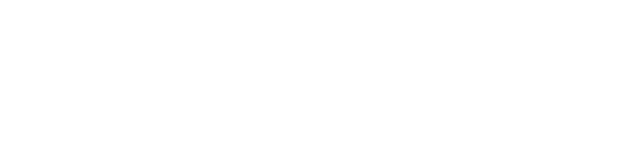
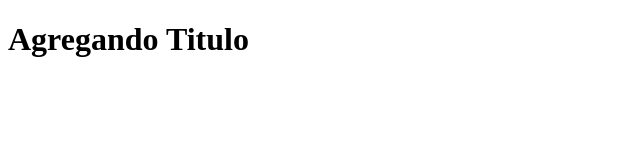
Before and after one commit to leoantonios/proyectogrup, a plain HTML site: page index.html in a window 1280 px wide. Shown: the whole page, without its empty margins (0-640 px from the left). Drawn offline with Linux system fonts and the light colour scheme.

Commit message:
Agregando Titulo

```diff
--- a/index.html
+++ b/index.html
@@ -7,6 +7,6 @@
     <title>Document</title>
 </head>
 <body>
-
+    <h1>Agregando Titulo</h1>
 </body>
 </html>
```
